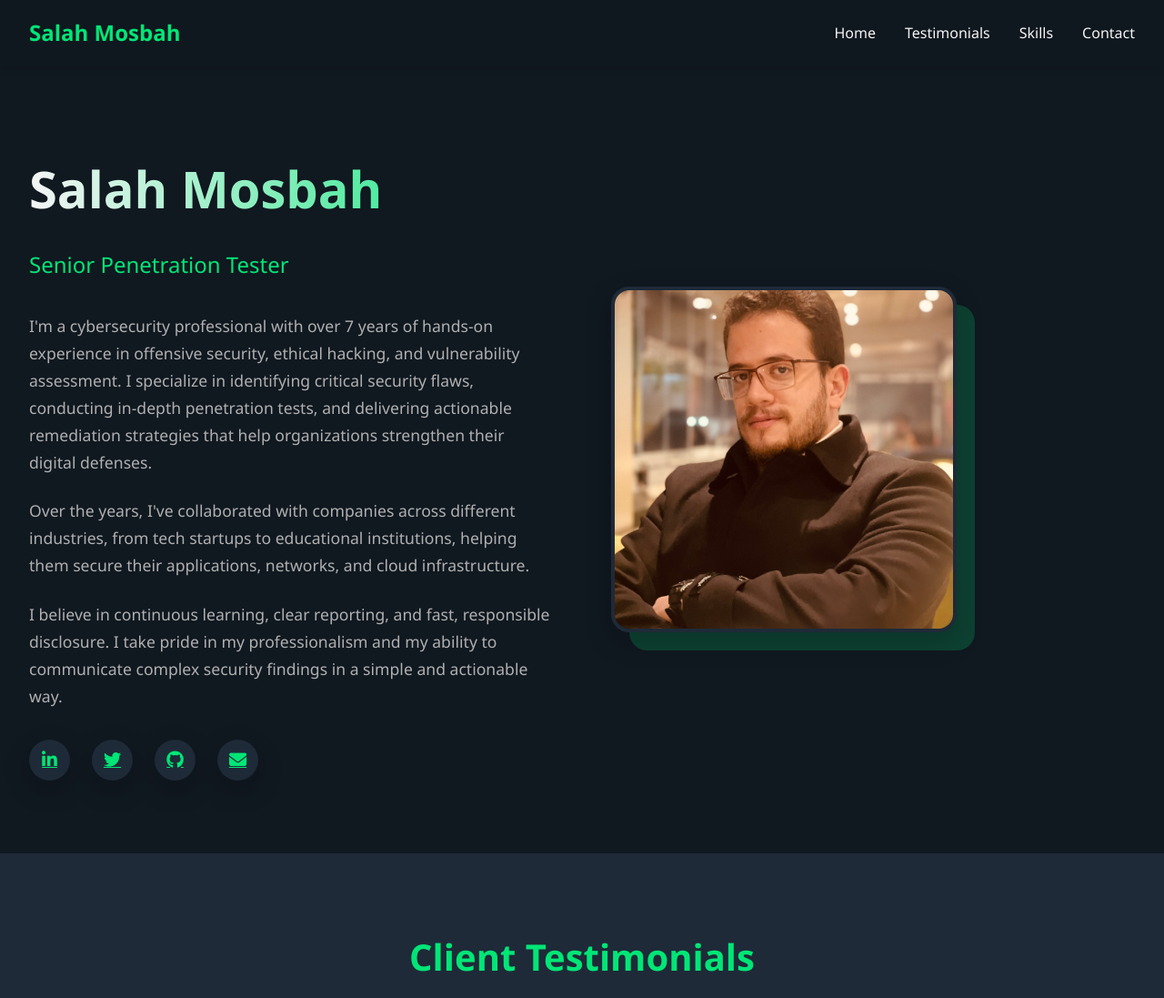
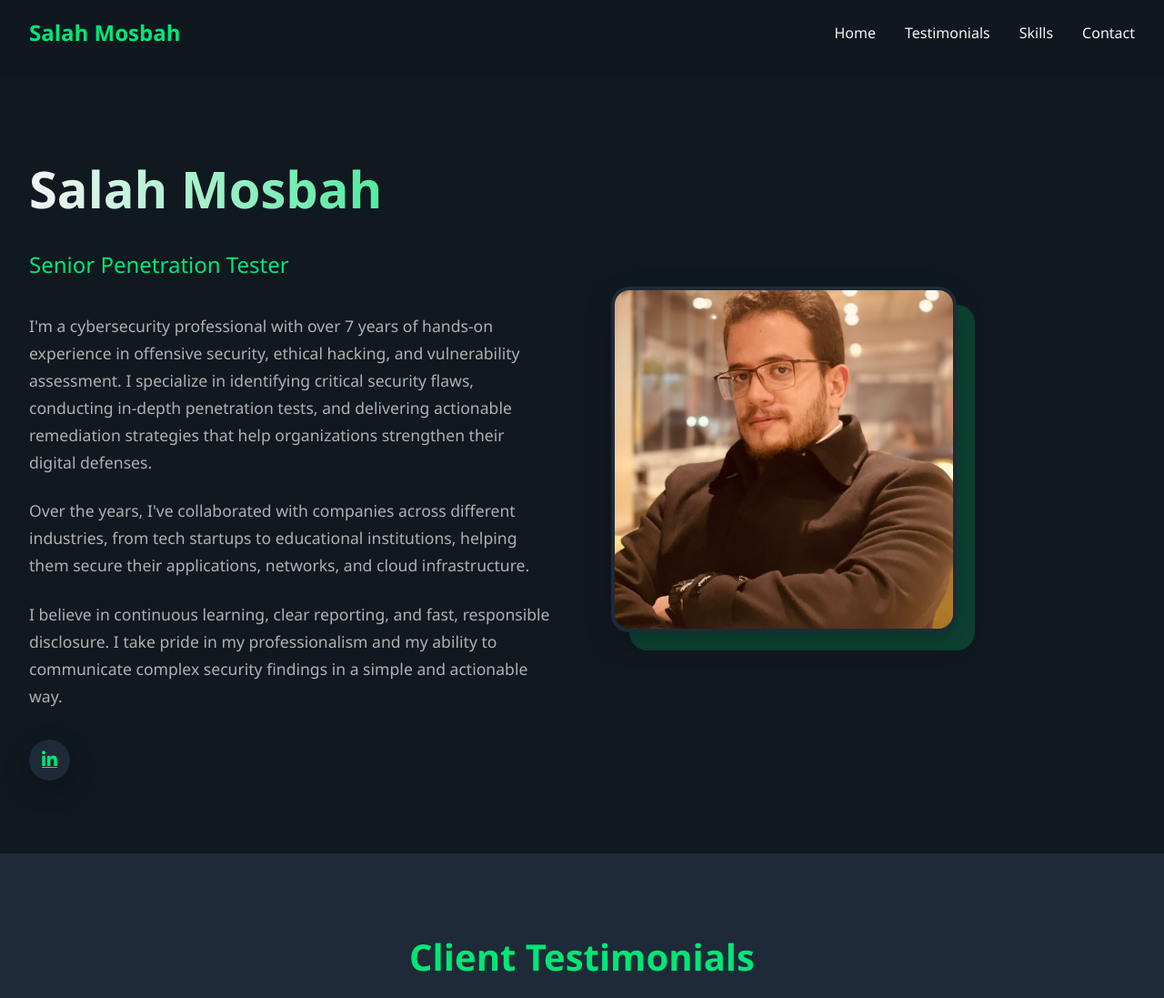
Before and after one commit to 101zero/mosbah, a plain HTML site: page index.html in a window 1280 px wide. Shown: the top 1097 px of the page at 91% size. Drawn offline with Linux system fonts and the light colour scheme.

Commit message:
Update index.html

```diff
--- a/index.html
+++ b/index.html
@@ -582,15 +582,6 @@
                     <a href="https://www.linkedin.com/in/salah-mosbah" class="social-icon" target="_blank">
                         <i class="fab fa-linkedin-in"></i>
                     </a>
-                    <a href="#" class="social-icon" target="_blank">
-                        <i class="fab fa-twitter"></i>
-                    </a>
-                    <a href="#" class="social-icon" target="_blank">
-                        <i class="fab fa-github"></i>
-                    </a>
-                    <a href="mailto:contact@example.com" class="social-icon">
-                        <i class="fas fa-envelope"></i>
-                    </a>
                 </div>
             </div>
             <div class="hero-img-container">
```
